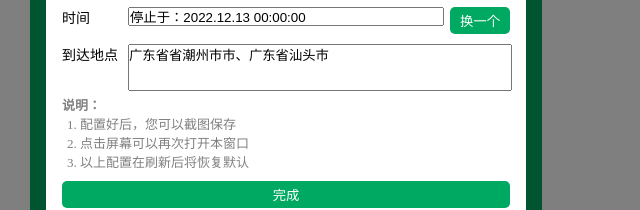
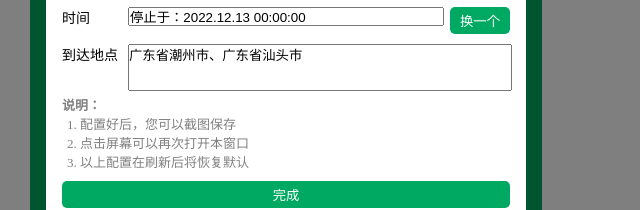
Before and after one commit to xgwl6/csxg, a plain HTML site: page index.html in a window 1280 px wide. Shown: the part 370-580 px from the top of the page, 354-994 px from the left. Drawn offline with nearby package versions, Linux system fonts and the light colour scheme.

Commit message:
Add files via upload

```diff
--- a/index.html
+++ b/index.html
@@ -293,7 +293,7 @@
                         phone: "QQ211611411",
                         time: "停止于：2022.12.13 00:00:00",
                         timeSpan: "2020 - 2022",
-                        location: "广东省省潮州市市、广东省汕头市", // ["广东省潮州市", "广东省汕头市"],
+                        location: "广东省潮州市、广东省汕头市", // ["广东省潮州市", "广东省汕头市"],
                     },
                     setting: [
                         {
```
